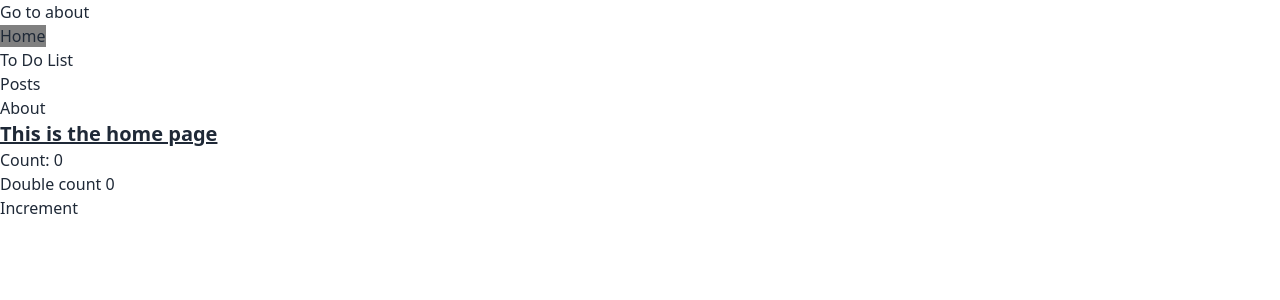
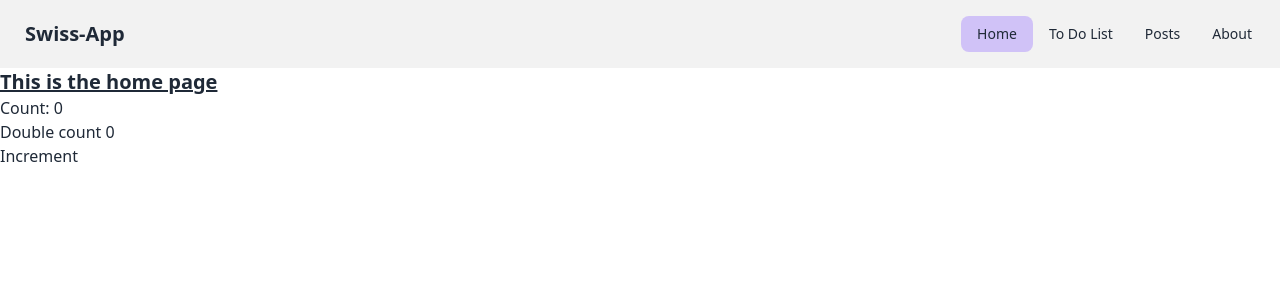
Before and after one commit to IvanoiuPetrut/swiss-vue, a Vue app: page / in a window 1280 px wide. Shown: the top 300 px of the page. Built offline with nearby package versions, Linux system fonts and the light colour scheme.

Commit message:
add top navigation

```diff
--- a/src/App.vue
+++ b/src/App.vue
@@ -1,37 +1,11 @@
 <script setup>
-import { RouterView, RouterLink } from "vue-router";
-import { useRouter } from "vue-router";
-
-const router = useRouter();
-console.log(router);
-
-function goToAbout() {
-  router.push({ name: "about" });
-}
+import TopNavigation from "./components/TopNavigation.vue";
+import { RouterView } from "vue-router";
 </script>
 
 <template>
-  <header>
-    <nav>
-      <button @click="goToAbout">Go to about</button>
-      <ul>
-        <li>
-          <!-- <a href=""></a> -->
-          <RouterLink :to="{ name: 'home' }">Home</RouterLink>
-        </li>
-        <li>
-          <RouterLink :to="{ name: 'toDoList' }">To Do List</RouterLink>
-        </li>
-        <li>
-          <RouterLink :to="{ name: 'posts' }">Posts</RouterLink>
-        </li>
+  <TopNavigation />
 
-        <li>
-          <RouterLink :to="{ name: 'about' }">About</RouterLink>
-        </li>
-      </ul>
-    </nav>
-  </header>
   <RouterView></RouterView>
 </template>
 
--- a/src/assets/main.css
+++ b/src/assets/main.css
@@ -3,5 +3,5 @@
 @tailwind utilities;
 
 .router-link-active {
-  background-color: grey;
+  background-color: oklch(var(--p) / 0.2);
 }
--- /dev/null
+++ b/src/components/TopNavigation.vue
@@ -0,0 +1,28 @@
+<script setup>
+import { RouterLink } from "vue-router";
+</script>
+
+<template>
+  <header class="navbar bg-base-200">
+    <div class="flex-1">
+      <a class="btn btn-ghost text-xl">Swiss-App</a>
+    </div>
+    <nav class="flex-none">
+      <ul class="menu menu-horizontal px-1">
+        <li>
+          <RouterLink :to="{ name: 'home' }">Home</RouterLink>
+        </li>
+        <li>
+          <RouterLink :to="{ name: 'toDoList' }">To Do List</RouterLink>
+        </li>
+        <li>
+          <RouterLink :to="{ name: 'posts' }">Posts</RouterLink>
+        </li>
+
+        <li>
+          <RouterLink :to="{ name: 'about' }">About</RouterLink>
+        </li>
+      </ul>
+    </nav>
+  </header>
+</template>
```
